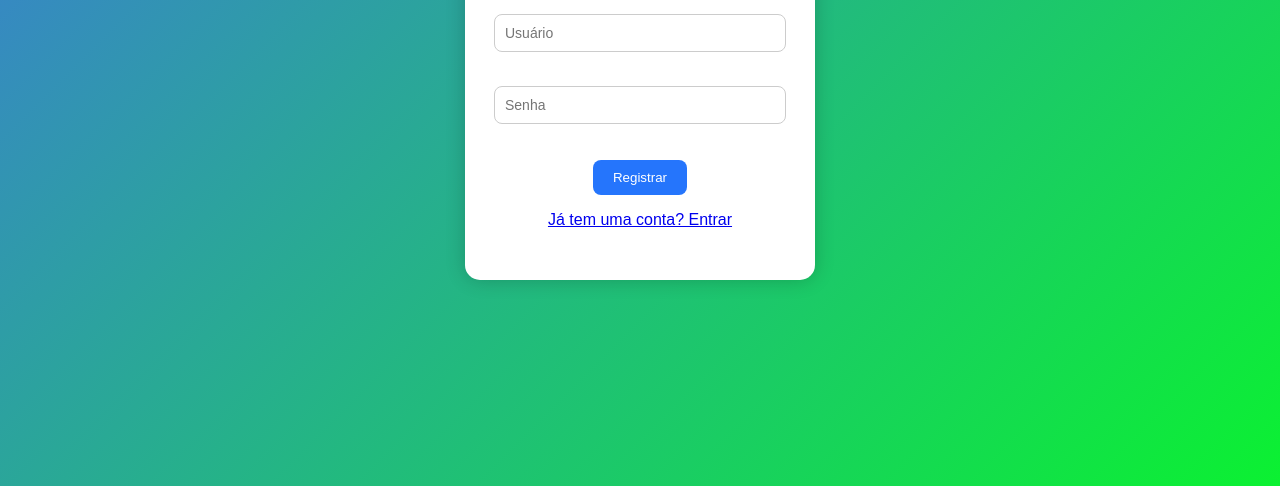
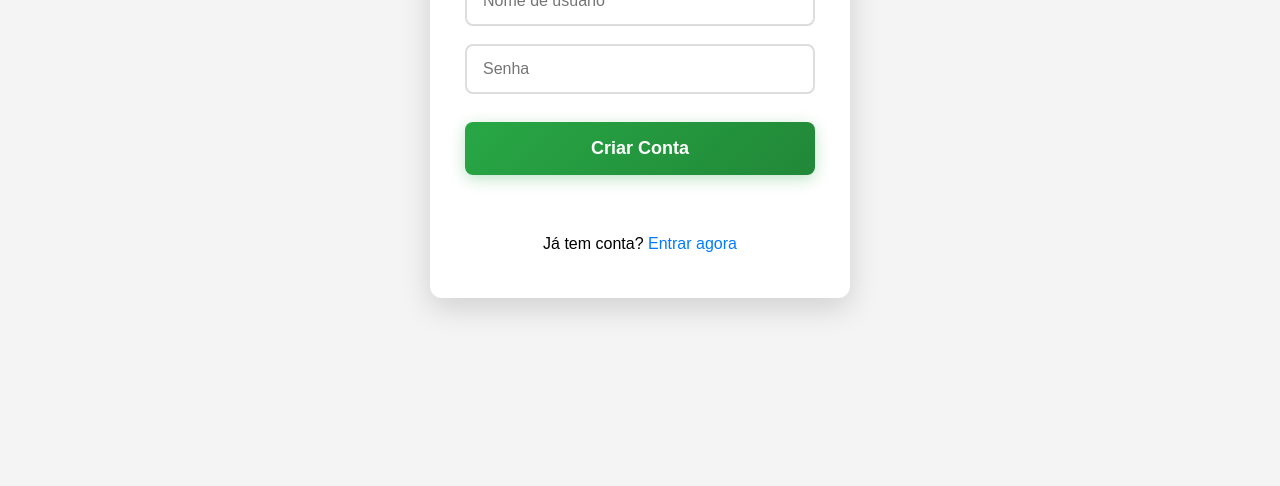
Before and after one commit to raphael2025126-creator/Hero-Code, a plain HTML site: page Login.html in a window 1280 px wide. Shown: the part 314-800 px from the top of the page. Drawn offline with Linux system fonts and the light colour scheme.

Commit message:
Update Login.html

```diff
--- a/Login.html
+++ b/Login.html
@@ -3,105 +3,198 @@
 <head>
   <meta charset="UTF-8">
   <meta name="viewport" content="width=device-width, initial-scale=1.0">
-  <title>Registar</title>
+  <title>Registrar</title>
   <style>
+    * {
+      margin: 0;
+      padding: 0;
+      box-sizing: border-box;
+    }
+
     body {
-      font-family: "Poppins", sans-serif;
-      background: linear-gradient(135deg, #3e77db, #0bf131);
+      font-family: 'Arial', sans-serif;
+      background-color: #f4f4f4;
+      min-height: 100vh;
       display: flex;
       justify-content: center;
       align-items: center;
-      height: 100vh;
-      margin: 0;
+      text-align: center;
+      position: relative;
+      overflow: hidden;
     }
 
-    .caixa {
+    @keyframes fadeInUp {
+      from { opacity: 0; transform: translateY(30px); }
+      to { opacity: 1; transform: translateY(0); }
+    }
+
+    .container {
       background: white;
-      padding: 35px 25px;
-      border-radius: 15px;
-      box-shadow: 0 0 20px rgba(0, 0, 0, 0.2);
-      text-align: center;
-      width: 300px;
+      padding: 45px 35px;
+      border-radius: 12px;
+      box-shadow: 0 10px 30px rgba(0, 0, 0, 0.15);
+      width: 90%;
+      max-width: 420px;
+      animation: fadeInUp 0.8s ease-out;
     }
 
     h1 {
-      color: #444;
+      color: #222;
+      font-size: 28px;
+      margin-bottom: 25px;
+      font-weight: 600;
+      animation: fadeInUp 0.8s ease-out 0.2s both;
+    }
+
+    .input-group {
+      margin-bottom: 18px;
+      animation: fadeInUp 0.8s ease-out 0.4s both;
     }
 
     input {
-      width: 90%;
-      padding: 10px;
-      margin: 8px 0;
-      border: 1px solid #ccc;
+      width: 100%;
+      padding: 14px 16px;
+      border: 2px solid #ddd;
       border-radius: 8px;
-      font-size: 14px;
+      font-size: 16px;
+      transition: all 0.3s ease;
       outline: none;
     }
 
     input:focus {
-      border-color: #2575FC;
+      border-color: #007bff;
+      box-shadow: 0 0 0 4px rgba(0, 123, 255, 0.15);
+      transform: translateY(-2px);
     }
 
     button {
-      background: #2575FC;
+      background: linear-gradient(135deg, #28a745, #218838);
       color: white;
       border: none;
-      padding: 10px 20px;
+      padding: 16px;
+      width: 100%;
+      font-size: 18px;
+      font-weight: 600;
       border-radius: 8px;
       cursor: pointer;
       margin-top: 10px;
-      transition: 0.3s;
+      transition: all 0.3s ease;
+      box-shadow: 0 4px 15px rgba(40, 167, 69, 0.3);
+      animation: fadeInUp 0.8s ease-out 0.6s both;
     }
 
     button:hover {
-      background: #6A11CB;
-      transform: scale(1.05);
+      transform: translateY(-3px) scale(1.02);
+      box-shadow: 0 10px 25px rgba(40, 167, 69, 0.4);
     }
 
     #mensagem {
-      margin-top: 15px;
-      color: #444;
+      margin-top: 18px;
+      font-size: 15px;
+      min-height: 22px;
+      animation: fadeInUp 0.8s ease-out 0.7s both;
+    }
+
+    .erro {
+      color: #e74c3c;
+      font-weight: 500;
+    }
+
+    .sucesso {
+      color: #27ae60;
+      font-weight: 500;
+    }
+
+    .login-link {
+      margin-top: 20px;
+      animation: fadeInUp 0.8s ease-out 0.8s both;
+    }
+
+    .login-link a {
+      color: #007bff;
+      text-decoration: none;
+      font-weight: 500;
+      transition: all 0.3s;
+    }
+
+    .login-link a:hover {
+      color: #0056b3;
+      text-decoration: underline;
+    }
+
+    @media (max-width: 480px) {
+      .container {
+        padding: 35px 25px;
+        margin: 20px;
+      }
+      h1 { font-size: 26px; }
     }
   </style>
 </head>
 <body>
-    <div class="caixa">
 
-    <h1>Registro</h1>
+  <div class="container">
+    <h1>Registrar</h1>
 
-    <input type="text" id="usuario" placeholder="Usuário"><br><br>
-    <input type="password" id="senha" placeholder="Senha"><br><br>
-    <button onclick="registrar()">Registrar</button>
-    <p><a href="index.html">Já tem uma conta? Entrar</a></p>
+    <div class="input-group">
+      <input type="text" id="usuario" placeholder="Nome de usuário" autocomplete="username">
+    </div>
+
+    <div class="input-group">
+      <input type="password" id="senha" placeholder="Senha" autocomplete="new-password">
+    </div>
+
+    <button onclick="registrar()">Criar Conta</button>
 
     <p id="mensagem"></p>
+
+    <div class="login-link">
+      <p>Já tem conta? <a href="entrar.html">Entrar agora</a></p>
     </div>
+  </div>
+
   <script>
-  function registrar() {
-   const usuario = document.getElementById("usuario").value.trim();
-   const senha = document.getElementById("senha").value.trim();
+    function registrar() {
+      const usuario = document.getElementById("usuario").value.trim();
+      const senha = document.getElementById("senha").value;
+      const mensagem = document.getElementById("mensagem");
 
-   const usuarios = JSON.parse(localStorage.getItem("usuarios")) || {};
+      mensagem.className = "";
+      mensagem.innerText = "";
 
-   if (!usuario || !senha) {
-     document.getElementById("mensagem").innerText = "Preencha usuário e senha!";
-     return;
-   }
+      if (!usuario || !senha) {
+        mensagem.className = "erro";
+        mensagem.innerText = "⚠ Preencha usuário e senha!";
+        return;
+      }
 
-   if (usuarios[usuario]) {
-     document.getElementById("mensagem").innerText = "Esse nome já está em uso!";
-     return;
-   }
+      const usuarios = JSON.parse(localStorage.getItem("usuarios")) || {};
 
-   usuarios[usuario] = { senha: senha };
+      if (usuarios[usuario]) {
+        mensagem.className = "erro";
+        mensagem.innerText = "✕ Esse nome de usuário já está em uso!";
+        return;
+      }
 
-   localStorage.setItem("usuarios", JSON.stringify(usuarios));
+      // Registra o usuário
+      usuarios[usuario] = { senha: senha };
+      localStorage.setItem("usuarios", JSON.stringify(usuarios));
 
-   document.getElementById("mensagem").innerText = "Usuário registrado com sucesso!";
+      // Mensagem de sucesso + redirecionamento
+      mensagem.className = "sucesso";
+      mensagem.innerText = "✓ Registrado com sucesso! Redirecionando...";
 
-   window.location.href = "index.html"
-}
+      setTimeout(() => {
+        localStorage.setItem("usuarioLogado", usuario);
+        window.location.href = "index.html";  // ou "Home.html", conforme seu arquivo
+      }, 1200);
+    }
 
+    // Aperta Enter e registra
+    document.addEventListener("keypress", e => {
+      if (e.key === "Enter") registrar();
+    });
   </script>
+
 </body>
 </html>
```
